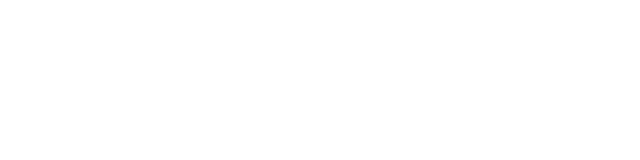
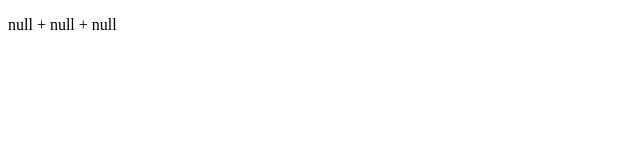
Before and after one commit to kgonzale/nearest-restaurants, a React (Create React App) app: page /results in a window 1280 px wide. Shown: the top 160 px of the page, without its empty margins (0-640 px from the left). Built offline with nearby package versions, Linux system fonts and the light colour scheme.

Commit message:
onto results page

```diff
--- a/src/components/DefaultPage.tsx
+++ b/src/components/DefaultPage.tsx
@@ -1,21 +1,29 @@
-import React, { useState } from 'react';
-import { BrowserRouter as Router, Route, Link, RouteComponentProps } from 'react-router-dom';
-import Results from './Results';
-// import { BrowserRouter as Router, Route, Link } from "react-router-dom";
-
-
+import React, { useState, useEffect } from 'react';
+import { RouteComponentProps } from 'react-router-dom';
 
 interface IProps extends RouteComponentProps<{}> {
     onClick?: () => null;
 }
 
-
 const DefaultPage = (props: IProps) => {
     const [value, setValue] = useState('');
+    const [long, setLongitude] = useState(0);
+    const [lat, setLatitude] = useState(0);
 
     const handleSubmit = (e: React.FormEvent<HTMLFormElement>) => {
         e.preventDefault();
-        props.history.push(`/results?choice=${value}`)
+        props.history.push(`/results?choice=${value}&long=${long}&lat=${lat}`)
+    }
+
+    useEffect(() => {
+        navigator.geolocation.getCurrentPosition(function(position) {
+            geolocation(position.coords.latitude, position.coords.longitude);
+        });
+    }, []);
+
+    const geolocation = (latitude: number, longitude: number) => {
+        setLongitude(longitude);
+        setLatitude(latitude);
     }
 
     return (
--- a/src/components/Results.tsx
+++ b/src/components/Results.tsx
@@ -1,14 +1,18 @@
 import React from "react";
-import { RouteComponentProps } from 'react-router-dom'
 
-interface IProps extends RouteComponentProps {
+interface IProps {
+  history: any;
+  location: any;
+  match: any;
 }
 
 const Results = (props: IProps) => {
   const params = new URLSearchParams(props.location.search)
-  const choice = params.get('choice')
+  const food_choice = params.get('choice')
+  const lat = params.get('lat')
+  const long = params.get('long')
 
-  return <p>{choice}</p>;
+  return <p>{`${long} + ${lat} + ${food_choice}`}</p>;
 };
 
 export default Results;
```
